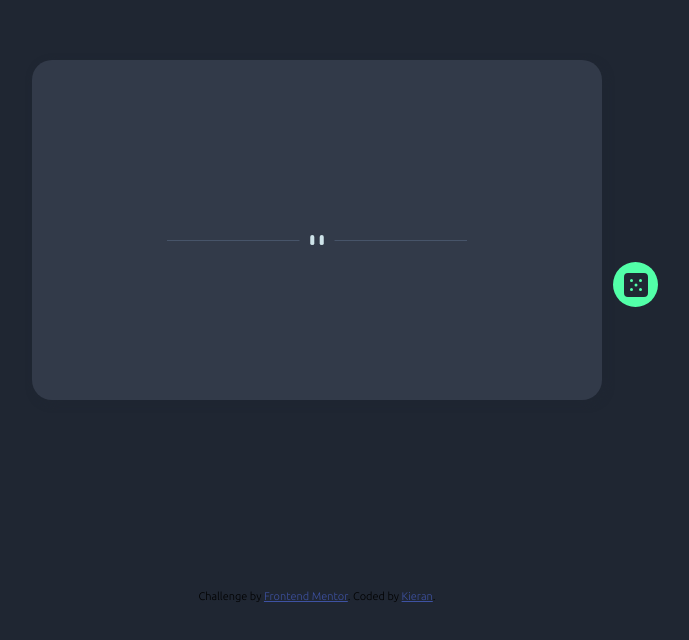
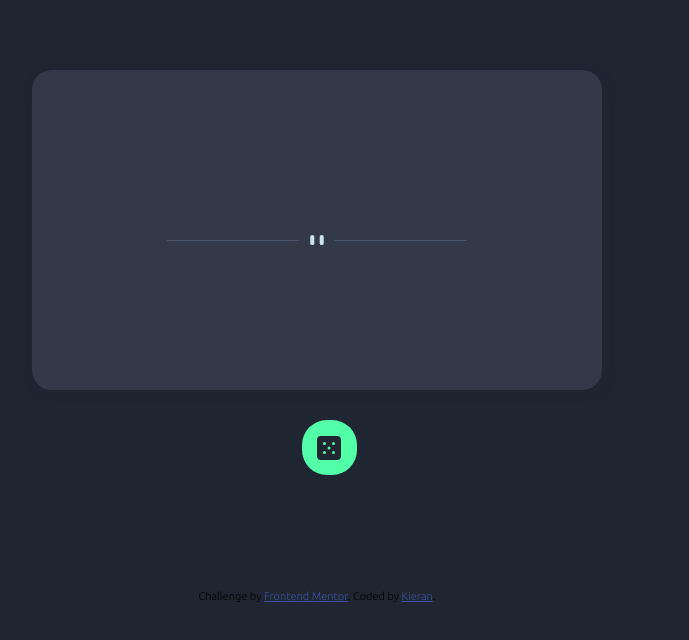
Before and after one commit to kieransweetman/advice-generator-app-main, a plain HTML site: page index.html in a window 1280 px wide. Shown: the part 130-770 px from the top of the page, without its empty margins (319-1008 px from the left). Drawn offline with nearby package versions, Linux system fonts and the light colour scheme; no server answers.

Commit message:
button placement

```diff
--- a/scripts/script.js
+++ b/scripts/script.js
@@ -10,7 +10,7 @@ async function getAdvice() {
     });
     const data = await response.json();
     const { advice, id } = data.slip
-    document.getElementById('quote').textContent = advice;
+    document.getElementById('quote').textContent = "'" + advice + "'";
     document.getElementById('quote_id').textContent = "Advice #"+ id;
 }
 getAdvice();
--- a/style.css
+++ b/style.css
@@ -22,7 +22,7 @@ html, body {
     margin: 0 auto;
     gap:20px;
     width: 550px;
-    height: 320px;
+    height: 300px;
     padding:10px;
 
     background-color: hsl(217, 19%, 24%);
@@ -31,16 +31,17 @@ html, body {
 
 }
 #btn{
+    position: fixed;
     display: flex;
     justify-content: center;
     align-items: center;
-    position: fixed;
     background-color: hsl(150, 100%, 66%);
-    left: 932px;
-    bottom: 363px;
+    left: 48.5vw;
+    top: 550px;
+
     border-radius: 25px;
-    height: 45px;
-    width: 45px;
+    height: 55px;
+    width: 55px;
     border-style: none;
 }
 
@@ -59,3 +60,7 @@ img[alt='linebreaker'] {
     font-size: 28px;
     font-weight: 800;
 }
+
+@media only screen and (max-device-width) {
+
+}
```
